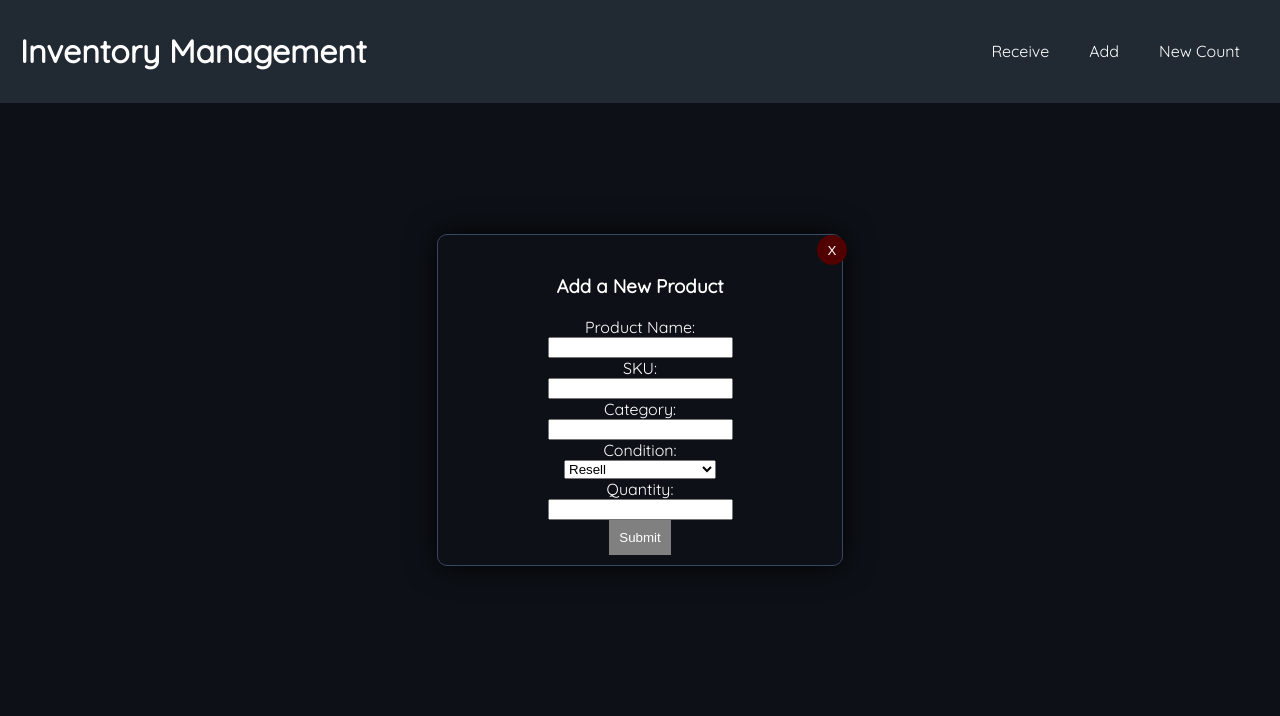
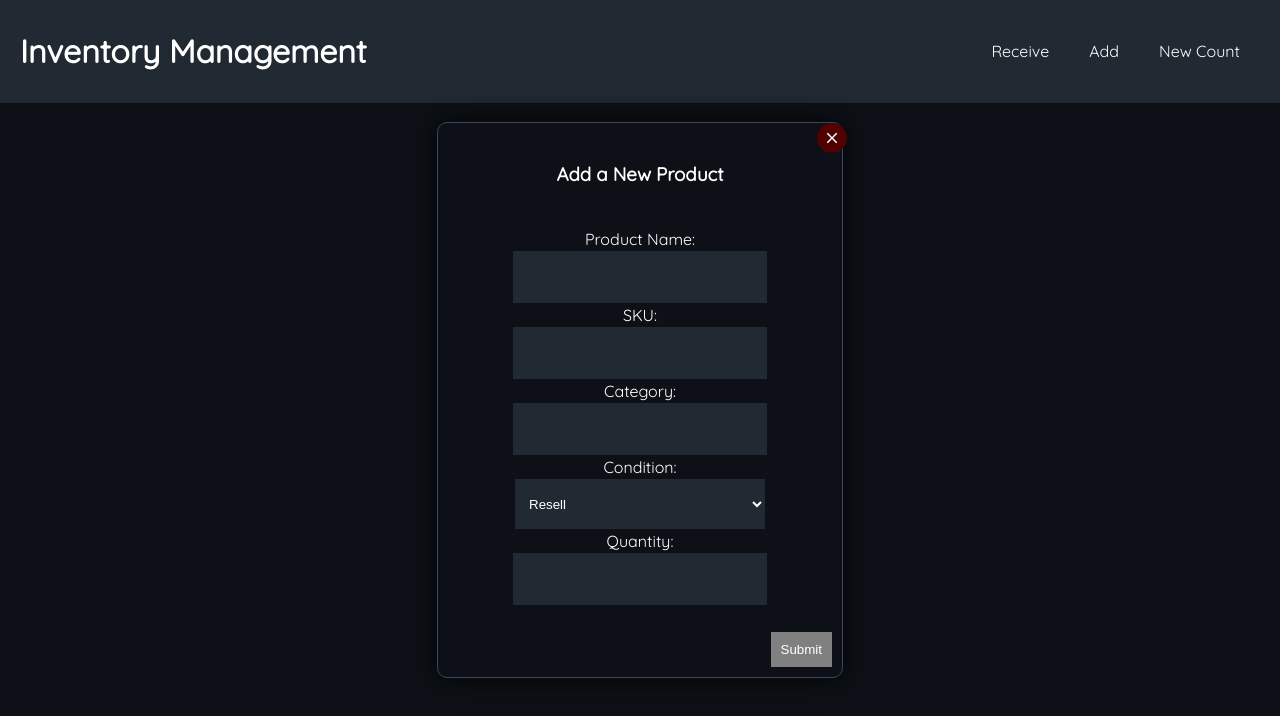
Before and after one commit to gahmee/Inventory-Management, a React (Create React App) app in the folder client/: page /add in a window 1280 px wide. Shown: the top 716 px of the page. Built offline with nearby package versions, Linux system fonts and the light colour scheme.

Commit message:
add new product pop up menu styling

```diff
--- a/client/src/components/ProductForm.js
+++ b/client/src/components/ProductForm.js
@@ -2,6 +2,8 @@ import { useState, useContext } from 'react'
 import { useProductsContext } from '../hooks/useProductsContext'
 import { ToggleContext } from "../context/ToggleContext"
 import './styles/product-form.css'
+import CloseIcon from '@mui/icons-material/Close';
+
 
 const ProductForm = () => {
     const { dispatch } = useProductsContext()
@@ -50,8 +52,9 @@ const ProductForm = () => {
     return (
         <form className='pop-up-menu' onSubmit={handleSubmit}>
             <div className='inner-pop-up-menu'>
-            <button class="close-button" onClick={() => setToggleAdd(false)}>X</button>
+            <button class="close-button" onClick={() => setToggleAdd(false)}><CloseIcon sx={{ fontSize: 18 }}/></button>
             <h3>Add a New Product</h3>
+            <div id="new-product-form">
             <label>Product Name: </label>
             <input
                 type="text"
@@ -71,7 +74,7 @@ const ProductForm = () => {
                 value={category}
             />
             <label>Condition: </label>
-            <select onChange={(e) => setCondition(e.target.value)}>
+            <select id="new-product-condition-select" onChange={(e) => setCondition(e.target.value)}>
                 <option disabled={true} value="">
                     --Choose and option--
                 </option>
@@ -86,7 +89,10 @@ const ProductForm = () => {
                 value={quantity}
             />
             {error && <div>{error}</div>}
+            </div>
+            <div id="new-product-submit-button">
             <button class="submit-button">Submit</button>
+            </div>
             </div>
 
         </form>
--- a/client/src/components/styles/product-form.css
+++ b/client/src/components/styles/product-form.css
@@ -25,6 +25,19 @@
     box-shadow: 0px 0px 30px black;
 }
 
+#new-product-form {
+    display: flex;
+    flex-direction: column;
+    align-items: center;
+    padding: 25px;
+}
+
+#new-product-submit-button {
+    display: flex;
+    width: 100%;
+    justify-content:flex-end;
+}
+
 .close-button {
     margin: -10px;
     position: relative;
--- a/client/src/components/styles/receive-form.css
+++ b/client/src/components/styles/receive-form.css
@@ -96,7 +96,7 @@
     cursor: pointer;
 }
 
-.select {
+select {
     padding: 10px;
     margin: 2px;
     height: 50px;
@@ -106,9 +106,26 @@
     cursor: pointer;
 }
 
-.select:hover {
+
+#new-product-condition-select {
+    height: 50px;
+    width: 250px;
+}
+
+select:hover {
     outline: solid 1px;
     outline-color: #384861;
+    cursor: pointer;
+}
+
+input {
+    margin: 2px;
+    height: 50px;
+    width: 250px;
+    background:#212933;
+    border: none;
+    color: white;
+    text-align: center;
 }
 
 
@@ -123,7 +140,7 @@
 
 }
 
-.input:hover {
+input:hover {
     outline: solid 1px;
     outline-color: #384861;
 }
```
